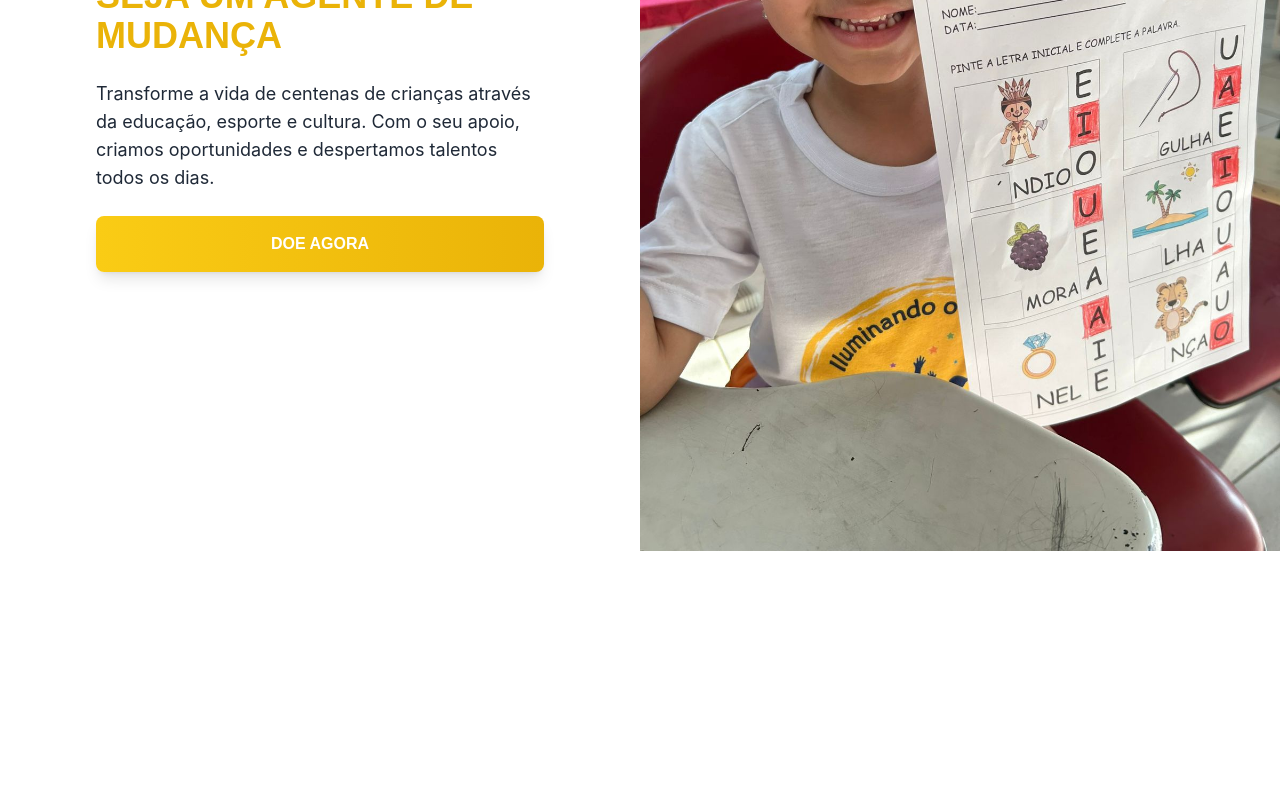
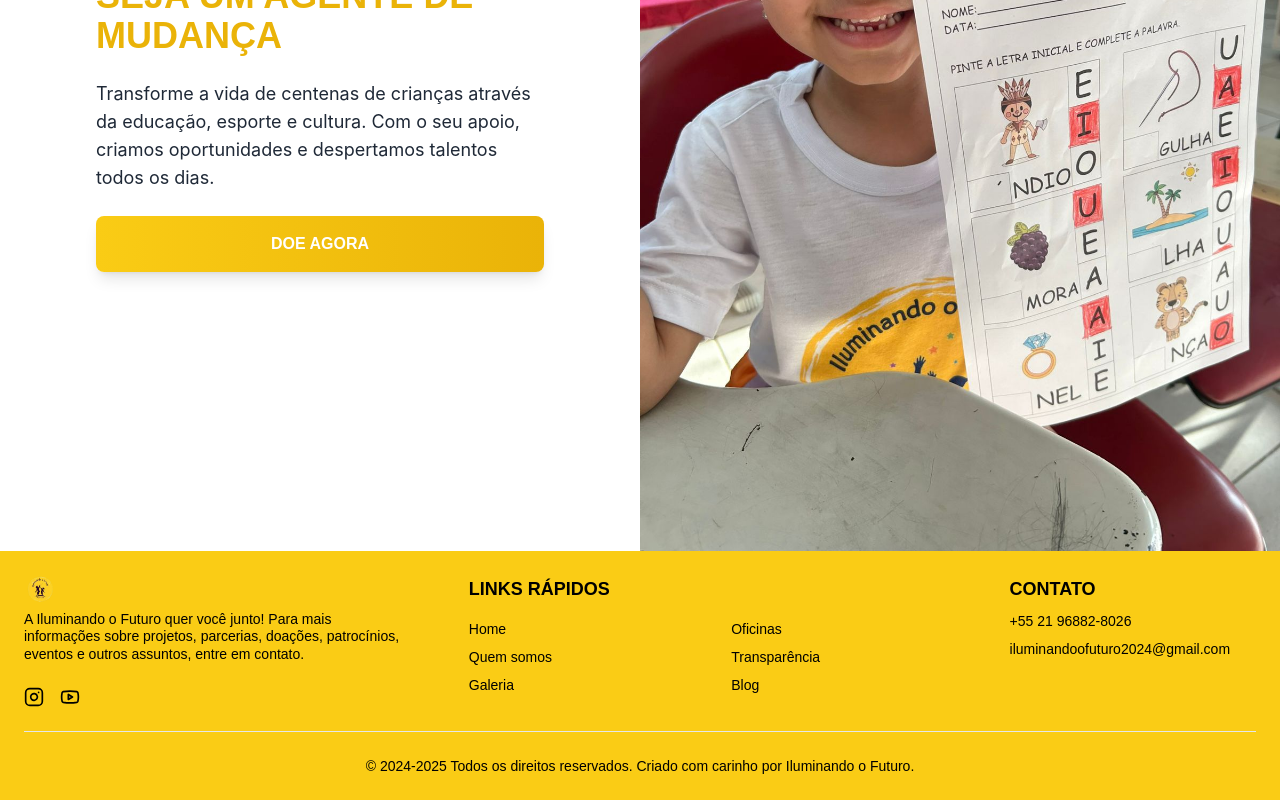
Before and after one commit to devcleber1/iluminando, a React (Vite) app: page / in a window 1280 px wide. Shown: the part 6165-6965 px from the top of the page. Before the commit the page ends 6716 px from the top, so only its background shows below. Built offline with nearby package versions, Linux system fonts and the light colour scheme.

Commit message:
Criação do footer

```diff
--- /dev/null
+++ b/src/Components/Footer/Footer.jsx
@@ -0,0 +1,88 @@
+import React from 'react';
+import { Instagram, Youtube } from 'lucide-react';
+import Iluminando from '../../assets/iluminando.png';
+
+export default function Footer() {
+  return (
+    <footer className="bg-yellow-400 text-black font-body">
+      <div className="max-w-7xl mx-auto px-6 py-6">
+        <div className="lg:flex">
+          {/* Coluna 1: Logo, Texto e Redes Sociais */}
+          <div className="w-full -mx-6 lg:w-2/5">
+            <div className="px-6">
+              <a href="#">
+                <img src={Iluminando} alt="Logo Iluminando o Futuro" className="w-auto h-7" />
+              </a>
+
+              <p className="max-w-sm mt-2 text-sm font-menu leading-tight text-black">
+                A Iluminando o Futuro quer você junto! Para mais informações sobre projetos,
+                parcerias, doações, patrocínios, eventos e outros assuntos, entre em contato.
+              </p>
+
+              <div className="flex mt-6 -mx-2">
+                <a
+                  href="https://www.instagram.com/iluminandoofuturo/"
+                  target="_blank"
+                  rel="noopener noreferrer"
+                  className="mx-2 text-black transition-colors duration-300 hover:text-white"
+                  aria-label="Instagram"
+                >
+                  <Instagram size={20} />
+                </a>
+                <a
+                  href="https://www.youtube.com/@IluminandoOfuturo"
+                  target="_blank"
+                  rel="noopener noreferrer"
+                  className="mx-2 text-black transition-colors duration-300 hover:text-white"
+                  aria-label="YouTube"
+                >
+                  <Youtube size={20} />
+                </a>
+              </div>
+            </div>
+          </div>
+
+          {/* Coluna 2: Links Rápidos e Contato */}
+          <div className="mt-6 lg:mt-0 lg:flex-1">
+            <div className="grid grid-cols-1 gap-6 sm:grid-cols-2 md:grid-cols-3 lg:grid-cols-3">
+              <div className="col-span-2">
+                <h3 className="text-lg font-semibold uppercase font-title mb-2">Links Rápidos</h3>
+                <div className="grid grid-cols-1 sm:grid-cols-2 gap-2">
+                  <div>
+                    <a href="/sobre" className="block mt-2 text-sm font-menu text-black hover:text-white">Home</a>
+                    <a href="/educacao" className="block mt-2 text-sm font-menu text-black hover:text-white">Quem somos</a>
+                    <a href="/inclusao" className="block mt-2 text-sm font-menu text-black hover:text-white">Galeria</a>
+                  </div>
+                  <div>
+                    <a href="/doacao" className="block mt-2 text-sm font-menu text-black hover:text-white">Oficinas</a>
+                    <a href="/blog" className="block mt-2 text-sm font-menu text-black hover:text-white">Transparência</a>
+                    <a href="/contato" className="block mt-2 text-sm font-menu text-black hover:text-white">Blog</a>
+                  </div>
+                </div>
+              </div>
+
+              <div>
+  <h3 className="text-lg font-semibold uppercase font-title mb-2">Contato</h3>
+  <span className="block mt-2 text-sm font-menu text-black hover:text-white cursor-pointer">+55 21 96882-8026</span>
+  <a
+    href="mailto:iluminandoofuturo2024@gmail.com"
+    className="block mt-2 text-sm font-menu text-black hover:text-white cursor-pointer"
+  >
+    iluminandoofuturo2024@gmail.com
+  </a>
+</div>
+            </div>
+          </div>
+        </div>
+
+        <hr className="h-px my-6 bg-gray-200 border-none" />
+
+        <div>
+          <p className="text-center text-sm font-menu text-black">
+            © 2024-2025 Todos os direitos reservados. Criado com carinho por Iluminando o Futuro.
+          </p>
+        </div>
+      </div>
+    </footer>
+  );
+}
--- a/src/Pages/Home/Home.jsx
+++ b/src/Pages/Home/Home.jsx
@@ -5,6 +5,7 @@ import Partners from '../../Components/Partners/Partnesrs';
 import Blog from '../../Components/Blog/Blog';
 import Projects from '../../Components/Projects/Projects';
 import CTA from '../../Components/CTA/Cta';
+import Footer from '../../Components/Footer/Footer';
 export default function Home() {
   return (
     <>
@@ -15,6 +16,7 @@ export default function Home() {
       <Workshop/>
       <Blog/>
       <CTA/>
+      <Footer/>
     </>
   );
 }
```
